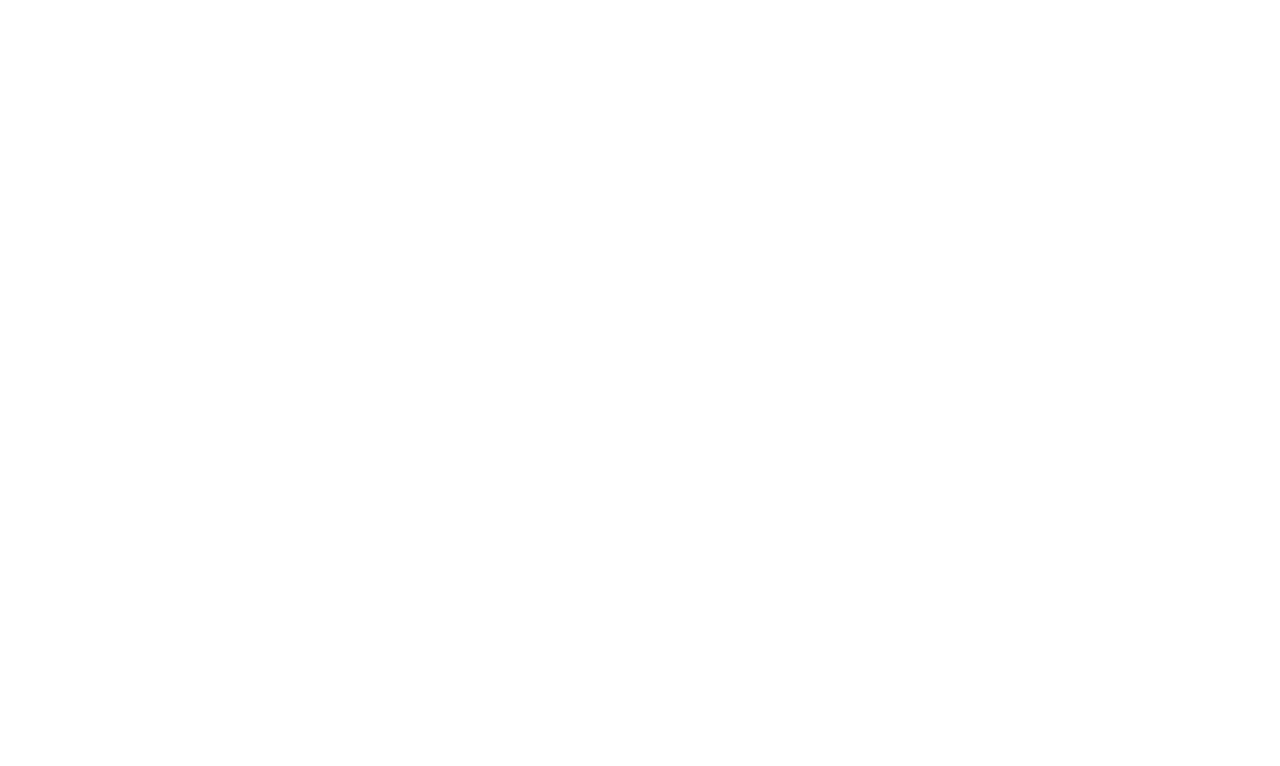
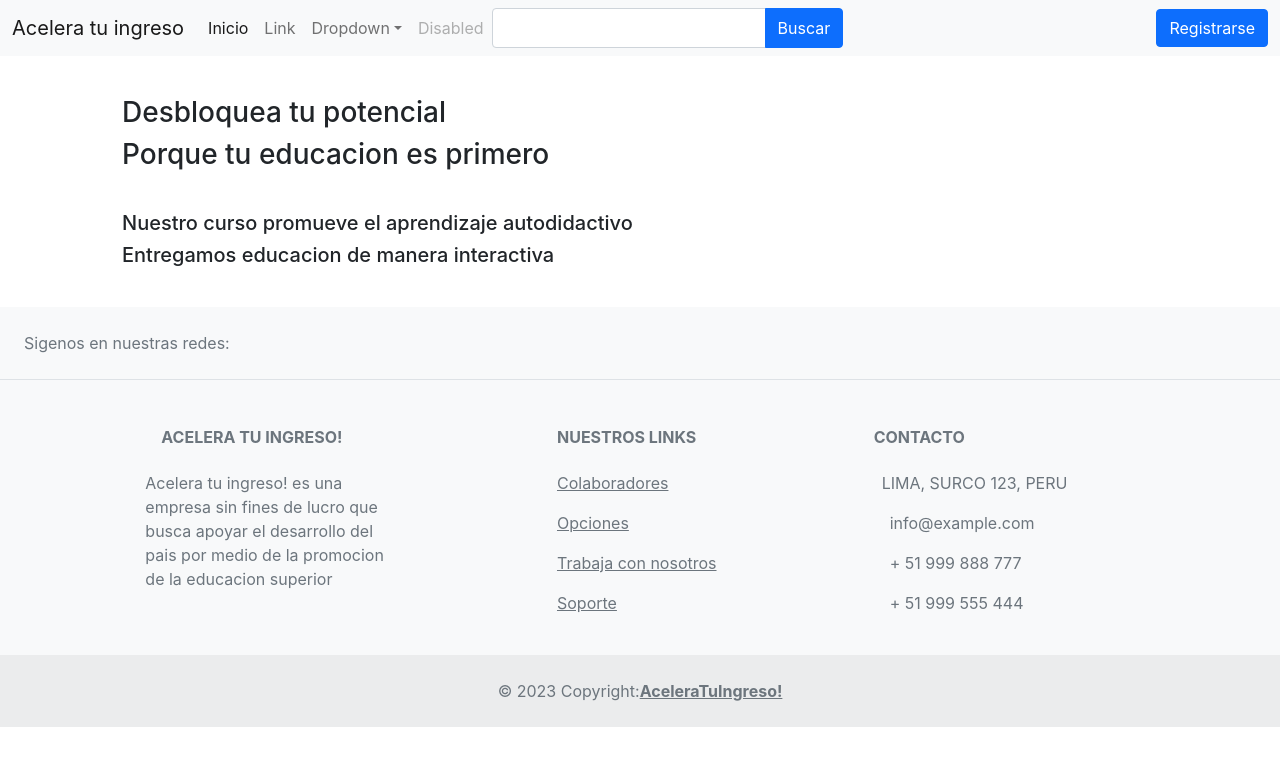
Before and after one commit to Acanon1/gest-proyectos, a React (Create React App) app: page /principal in a window 1280 px wide. Shown: the top 766 px of the page. Built offline with nearby package versions, Linux system fonts and the light colour scheme.

Commit message:
second cimmit

```diff
--- /dev/null
+++ b/src/acelera/Components/Footer.jsx
@@ -0,0 +1,104 @@
+import React from 'react';
+import { MDBFooter, MDBContainer, MDBRow, MDBCol, MDBIcon } from 'mdb-react-ui-kit';
+
+const Footer =() => {
+  return (
+    <MDBFooter bgColor='light' className='text-center text-lg-start text-muted'>
+      <section className='d-flex justify-content-center justify-content-lg-between p-4 border-bottom'>
+        <div className='me-5 d-none d-lg-block'>
+          <span>Sigenos en nuestras redes:</span>
+        </div>
+
+        <div>
+          <a href='' className='me-4 text-reset'>
+            <MDBIcon fab icon="facebook-f" />
+          </a>
+          <a href='' className='me-4 text-reset'>
+            <MDBIcon fab icon="twitter" />
+          </a>
+          <a href='' className='me-4 text-reset'>
+            <MDBIcon fab icon="google" />
+          </a>
+          <a href='' className='me-4 text-reset'>
+            <MDBIcon fab icon="instagram" />
+          </a>
+          <a href='' className='me-4 text-reset'>
+            <MDBIcon fab icon="linkedin" />
+          </a>
+          <a href='' className='me-4 text-reset'>
+            <MDBIcon fab icon="github" />
+          </a>
+        </div>
+      </section>
+
+      <section className=''>
+        <MDBContainer className='text-center text-md-start mt-5'>
+          <MDBRow className='mt-3'>
+            <MDBCol md="3" lg="4" xl="3" className='mx-auto mb-4'>
+              <h6 className='text-uppercase fw-bold mb-4'>
+                <MDBIcon icon="gem" className="me-3" />
+                Acelera tu ingreso!
+              </h6>
+              <p>
+              Acelera tu ingreso! es una empresa sin fines de lucro que busca apoyar el desarrollo del pais por medio de la promocion de
+              la educacion superior
+              </p>
+            </MDBCol>
+
+
+
+            <MDBCol md="3" lg="2" xl="2" className='mx-auto mb-4'>
+              <h6 className='text-uppercase fw-bold mb-4'>Nuestros links</h6>
+              <p>
+                <a href='#!' className='text-reset'>
+                  Colaboradores
+                </a>
+              </p>
+              <p>
+                <a href='#!' className='text-reset'>
+                  Opciones
+                </a>
+              </p>
+              <p>
+                <a href='#!' className='text-reset'>
+                  Trabaja con nosotros
+                </a>
+              </p>
+              <p>
+                <a href='#!' className='text-reset'>
+                  Soporte
+                </a>
+              </p>
+            </MDBCol>
+
+            <MDBCol md="4" lg="3" xl="3" className='mx-auto mb-md-0 mb-4'>
+              <h6 className='text-uppercase fw-bold mb-4'>Contacto</h6>
+              <p>
+                <MDBIcon icon="home" className="me-2" />
+                LIMA, SURCO 123, PERU
+              </p>
+              <p>
+                <MDBIcon icon="envelope" className="me-3" />
+                info@example.com
+              </p>
+              <p>
+                <MDBIcon icon="phone" className="me-3" /> + 51 999 888 777
+              </p>
+              <p>
+                <MDBIcon icon="print" className="me-3" /> + 51 999 555 444
+              </p>
+            </MDBCol>
+          </MDBRow>
+        </MDBContainer>
+      </section>
+
+      <div className='text-center p-4' style={{ backgroundColor: 'rgba(0, 0, 0, 0.05)' }}>
+        © 2023 Copyright:
+        <a className='text-reset fw-bold' href='https://mdbootstrap.com/'>
+          AceleraTuIngreso!
+        </a>
+      </div>
+    </MDBFooter>
+  );
+}
+export default Footer
--- /dev/null
+++ b/src/acelera/Components/SearchBar.jsx
@@ -0,0 +1,89 @@
+import React, {useState} from "react"
+
+import {
+    MDBContainer,
+    MDBNavbar,
+    MDBNavbarBrand,
+    MDBNavbarToggler,
+    MDBIcon,
+    MDBNavbarNav,
+    MDBNavbarItem,
+    MDBNavbarLink,
+    MDBBtn,
+    MDBDropdown,
+    MDBDropdownToggle,
+    MDBDropdownMenu,
+    MDBDropdownItem,
+    MDBCollapse,
+  } from 'mdb-react-ui-kit';
+
+const SearchBar = () => {
+
+    const [showBasic, setShowBasic] = useState(false);
+
+    return (
+      <MDBNavbar expand='lg' light bgColor='light'>
+        <MDBContainer fluid>
+          <MDBNavbarBrand href='#'>Acelera tu ingreso</MDBNavbarBrand>
+
+          <MDBNavbarToggler
+            aria-controls='navbarSupportedContent'
+            aria-expanded='false'
+            aria-label='Toggle navigation'
+            onClick={() => setShowBasic(!showBasic)}
+          >
+            <MDBIcon icon='bars' fas />
+          </MDBNavbarToggler>
+
+          <MDBCollapse navbar show={showBasic}>
+            <MDBNavbarNav className='mr-auto mb-2 mb-lg-0'>
+              <MDBNavbarItem>
+                <MDBNavbarLink active aria-current='page' href='#'>
+                  Inicio
+                </MDBNavbarLink>
+              </MDBNavbarItem>
+              <MDBNavbarItem>
+                <MDBNavbarLink href='#'>Link</MDBNavbarLink>
+              </MDBNavbarItem>
+
+
+              <MDBNavbarItem>
+                <MDBDropdown>
+                  <MDBDropdownToggle tag='a' className='nav-link' role='button'>
+                    Dropdown
+                  </MDBDropdownToggle>
+                  <MDBDropdownMenu>
+                    <MDBDropdownItem link>Cursos</MDBDropdownItem>
+                    <MDBDropdownItem link>Logros</MDBDropdownItem>
+                    <MDBDropdownItem link>Historial</MDBDropdownItem>
+                  </MDBDropdownMenu>
+                </MDBDropdown>
+              </MDBNavbarItem>
+
+              <MDBNavbarItem>
+                <MDBNavbarLink disabled href='#' tabIndex={-1} aria-disabled='true'>
+                  Disabled
+                </MDBNavbarLink>
+              </MDBNavbarItem>
+              <form className='d-flex input-group w-auto'>
+              <input type='search' className='form-control'  aria-label='Search' />
+              <MDBBtn color='primary'>Buscar</MDBBtn>
+            </form>
+            </MDBNavbarNav>
+
+
+            <form className='d-flex input-group w-auto'>
+
+              <MDBBtn color='primary'>Registrarse</MDBBtn>
+            </form>
+
+
+
+          </MDBCollapse>
+
+        </MDBContainer>
+      </MDBNavbar>
+    );
+}
+
+export default SearchBar
--- a/src/acelera/Principal.jsx
+++ b/src/acelera/Principal.jsx
@@ -1,8 +1,31 @@
 
 import React from "react"
+import SearchBar from "./Components/SearchBar"
+import Footer from "./Components/Footer"
+import { MDBContainer } from "mdb-react-ui-kit"
 
 const Principal = () => {
-    return <div></div>
+    return <div>
+
+        <SearchBar></SearchBar>
+        <div>
+            <MDBContainer>
+                <div style={{margin: '40px'}}>
+                    <h3>Desbloquea tu potencial</h3>
+                    <h3>Porque tu educacion es primero</h3>
+                </div>
+                <div style={{margin: '40px'}}>
+                    <h5>Nuestro curso promueve el aprendizaje autodidactivo</h5>
+                    <h5>Entregamos educacion de manera interactiva</h5>
+                </div>
+
+
+            </MDBContainer>
+        </div>
+
+        <Footer></Footer>
+
+    </div>
 }
 
 export default Principal
--- a/src/index.js
+++ b/src/index.js
@@ -5,10 +5,13 @@
 import reportWebVitals from './reportWebVitals';
 import CrearCuenta from './acelera/CrearCuenta';
 import { BrowserRouter, Route, Routes } from 'react-router-dom';
-import Principal from './acelera/Principal';
+
 import EditarPerfil from './acelera/EditarPerfil';
 import ExamenEntrada from './acelera/ExamenEntrada';
 import ModuloCursos from './acelera/ModuloCursos';
+import Footer from './acelera/Components/Footer';
+import SearchBar from './acelera/Components/SearchBar';
+import Principal from './acelera/Principal';
 
 const root = ReactDOM.createRoot(document.getElementById('root'));
 root.render(
@@ -17,6 +20,8 @@
     <BrowserRouter>
       <Routes>
         <Route path='/principal' element={<Principal/>} />
+        <Route path='/bar' element={<SearchBar/>} />
+        <Route path='/pie' element={<Footer/>} />
         <Route path='/crear' element={<CrearCuenta/>} />
         <Route path='/editar' element={<EditarPerfil/>} />
         <Route path='/examen' element={<ExamenEntrada/>} />
```
